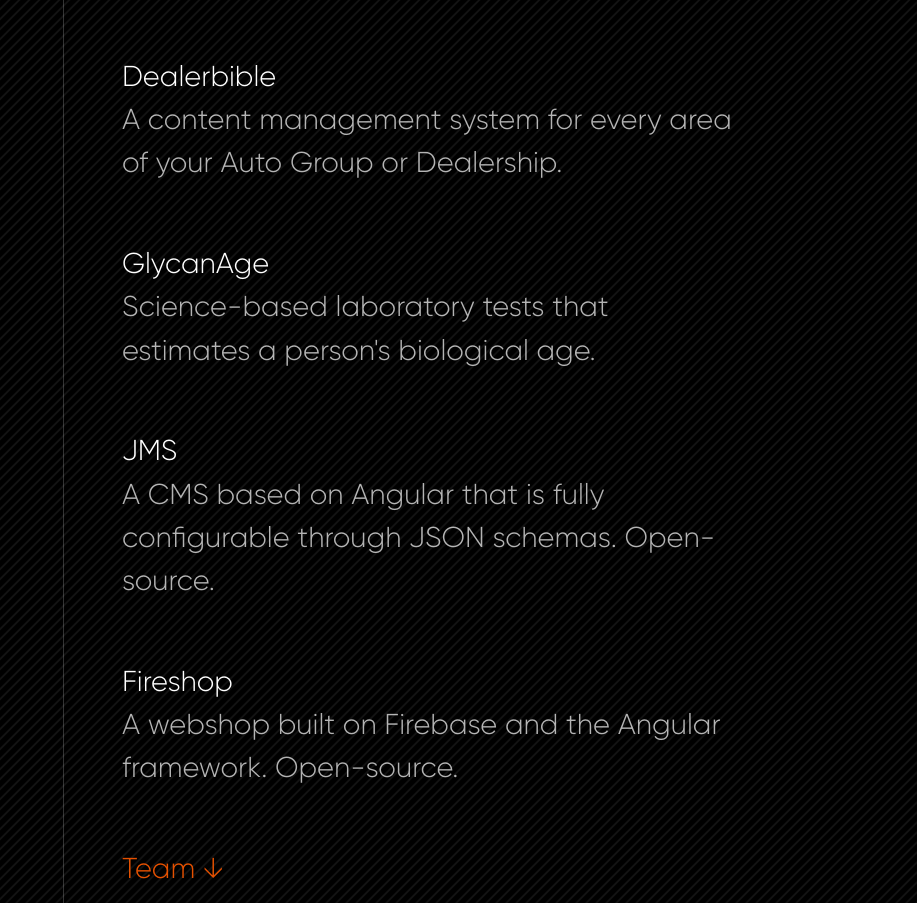
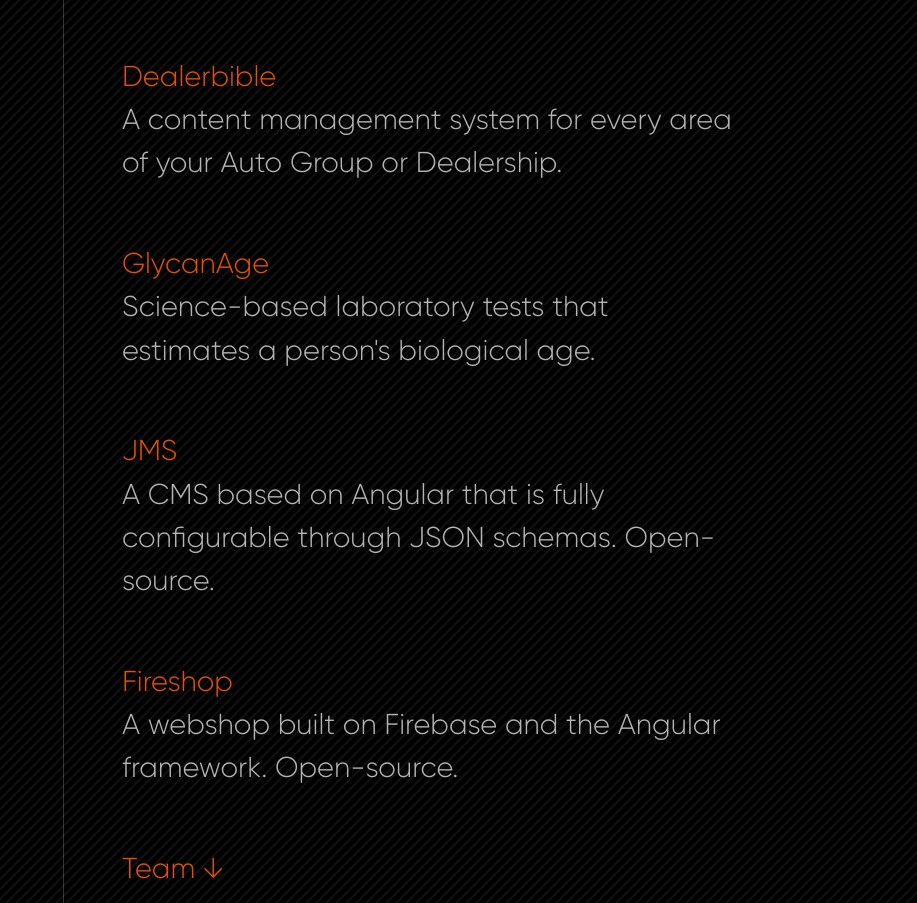
Before and after one commit to Jaspero/jaspero.co, a website: page index.html in a window 1280 px wide. Shown: the part 2449-3352 px from the top of the page, without its empty margins (363-1280 px from the left). Drawn offline with Linux system fonts and the light colour scheme.

Commit message:
feat(website): project names -> links 🐳

```diff
--- a/index.html
+++ b/index.html
@@ -201,19 +201,20 @@
     <section>
         <p>A small sample of projects we've worked on or are still working on. We're always ready to conquer new ideas and accept new challenges. We also love working on open-source projects and sharing our ideas.</p>
         <figure>
-            <figcaption>Dealerbible</figcaption>
+            <figcaption><a href="https://www.dealerbible.com/" target="_black" rel="noopener">Dealerbible</a></figcaption>
             <p>A content management system for every area of your Auto Group or Dealership.</p>
         </figure>
         <figure>
-            <figcaption>GlycanAge</figcaption>
+            <figcaption><a href="https://glycanage.com/" target="_black" rel="noopener">GlycanAge</a></figcaption>
+            <figcaption></figcaption>
             <p>Science-based laboratory tests that estimates a person's biological age.</p>
         </figure>
         <figure>
-            <figcaption>JMS</figcaption>
+            <figcaption><a href="https://github.com/Jaspero/jms" target="_black" rel="noopener">JMS</a></figcaption>
             <p>A CMS based on Angular that is fully configurable through JSON schemas. Open-source.</p>
         </figure>
         <figure>
-            <figcaption>Fireshop</figcaption>
+            <figcaption><a href="https://fireshop.jaspero.co/" target="_black" rel="noopener">Fireshop</a></figcaption>
             <p>A webshop built on Firebase and the Angular framework. Open-source.</p>
         </figure>
         <a href="#team">Team ↓</a>
```
